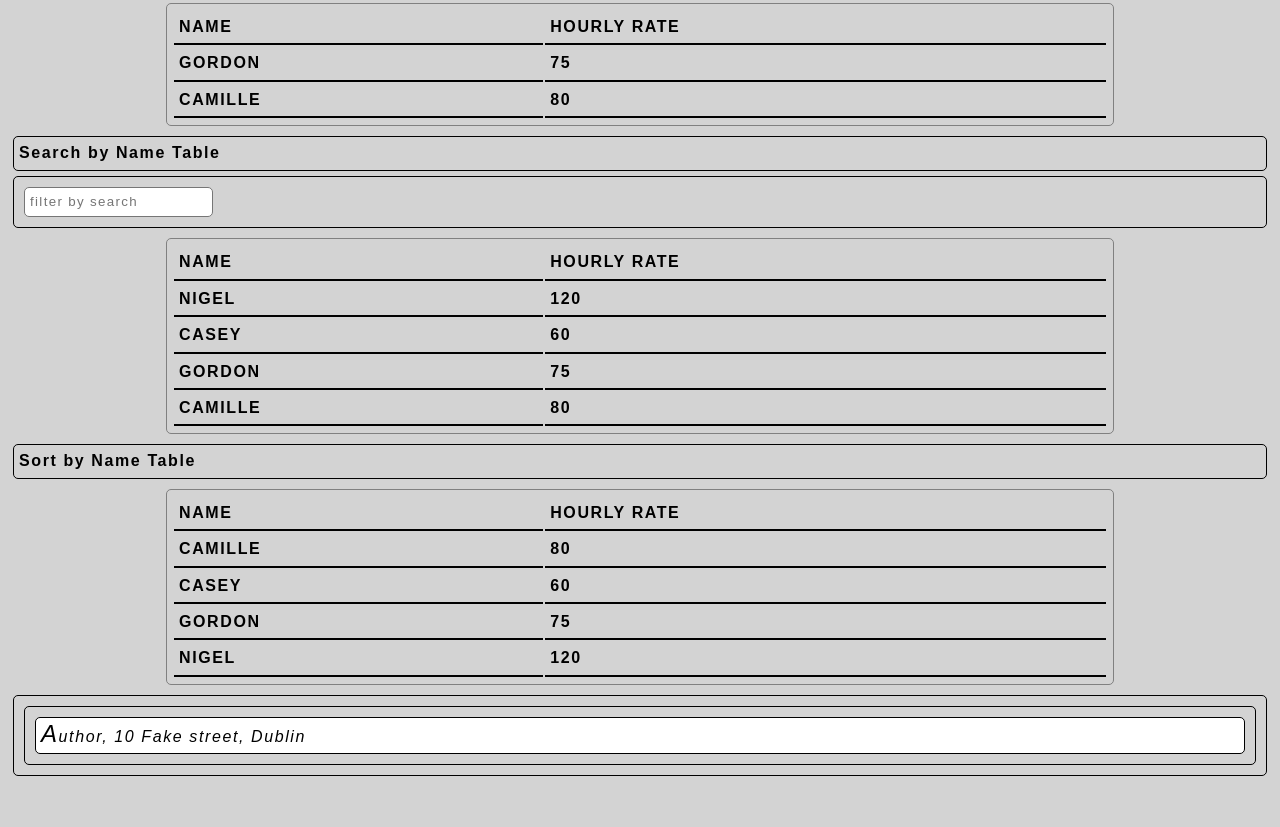
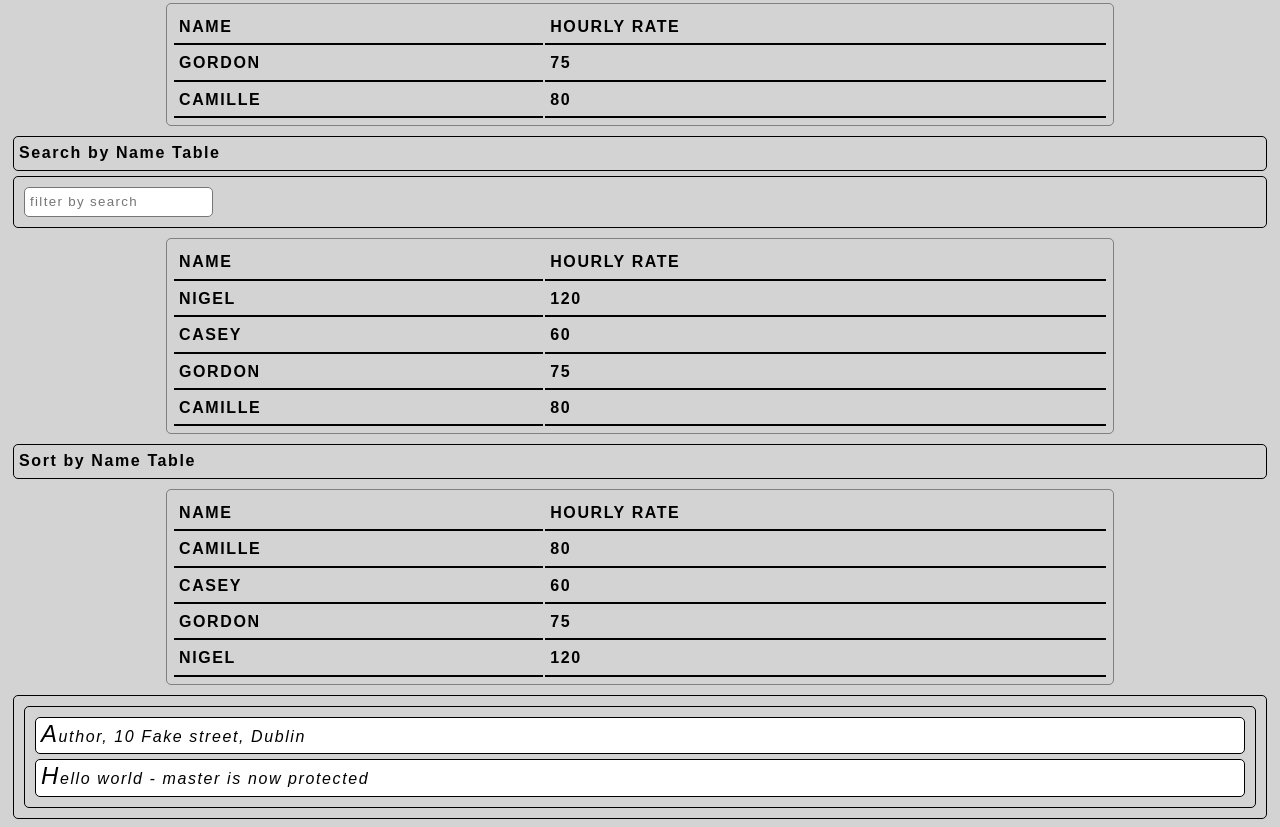
Before and after one commit to pacurtin/HtmlCssCheatsheet, a plain HTML site: page index.html in a window 1280 px wide. Shown: the part 6248-7075 px from the top of the page. Before the commit the page ends 7032 px from the top, so only its background shows below. Drawn offline with Linux system fonts and the light colour scheme; some packages are replaced by stand-ins of ours.

Commit message:
Message about protected branches (#1)

```diff
--- a/index.html
+++ b/index.html
@@ -378,6 +378,7 @@
 		<footer>
 			<address>
 				<p>Author, 10 Fake street, Dublin</p>
+				<p>Hello world - master is now protected</p>
 			</address>
 		</footer>
 	</div>
```
